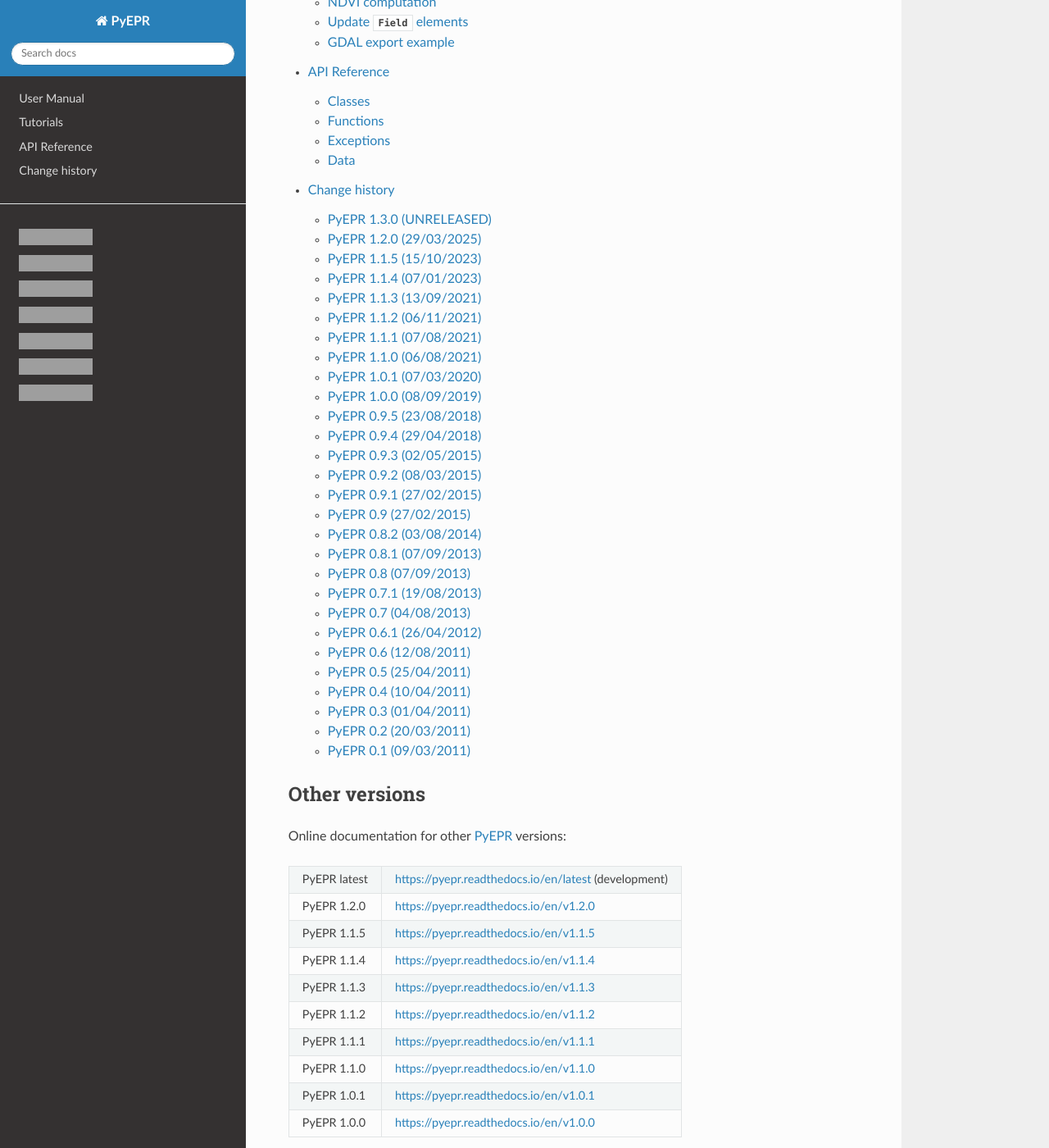
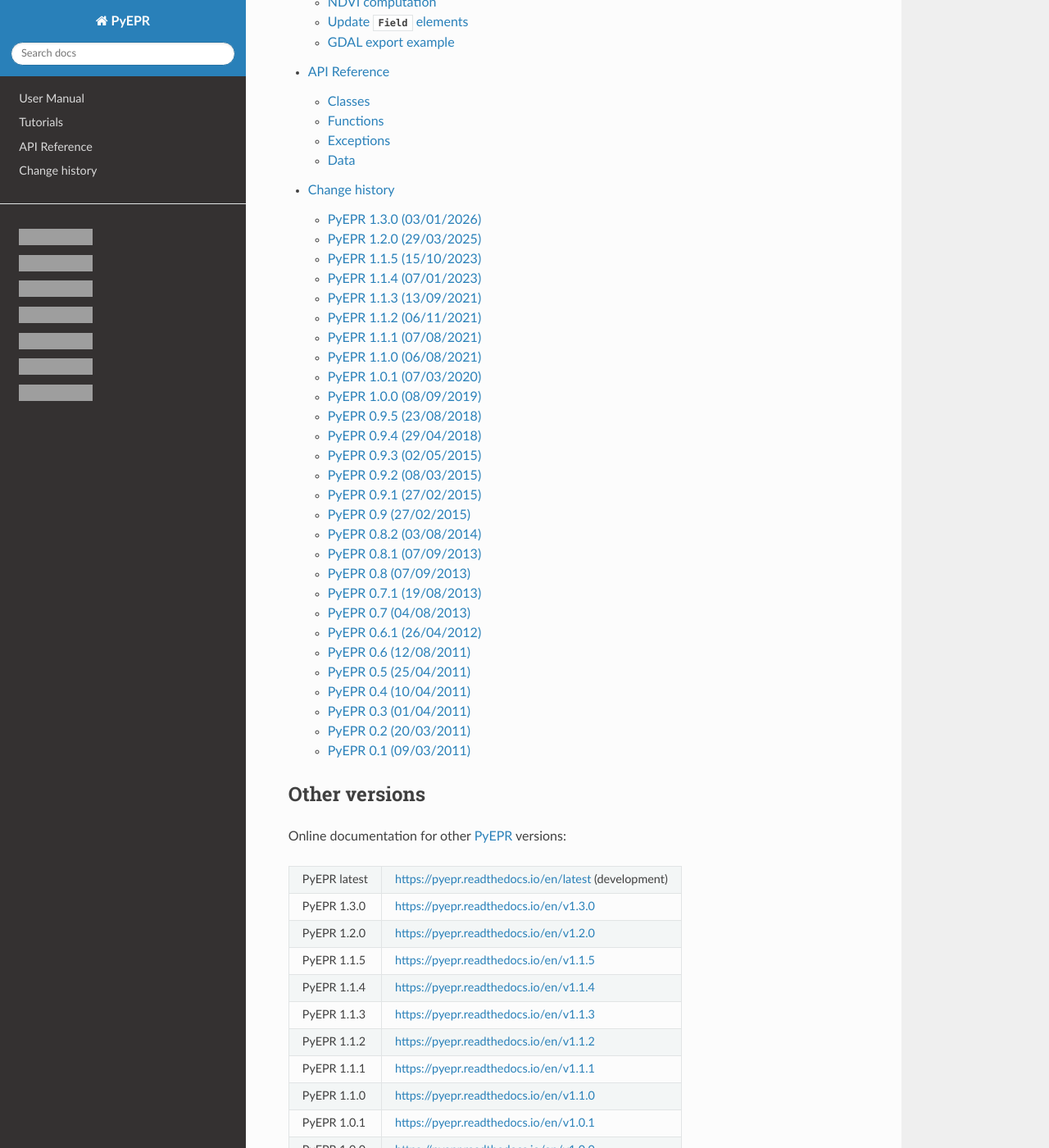
Before and after one commit to avalentino/pyepr, a Sphinx documentation site: the page built from docs/index.rst, in a window 1280 px wide and 1400 px high, scrolled down 1405 px, cut to the strip 0-1400 px from the top of the window. Shown: the whole strip at 82% size. Built offline with Sphinx 7.4.7 and the Read the Docs theme 3.1.0, drawn with Linux system fonts in a browser that asks for light colours; a script that is not in the unit is left out; grey boxes are pictures that could not be loaded.

Commit message:
Update version number to v1.3.0

```diff
--- a/docs/NEWS.rst
+++ b/docs/NEWS.rst
@@ -2,7 +2,7 @@
 ==============
 
 
-PyEPR 1.3.0 (UNRELEASED)
+PyEPR 1.3.0 (03/01/2026)
 ------------------------
 
 * Update the bundled epr-api library source code to v2.3.
--- a/docs/index.rst
+++ b/docs/index.rst
@@ -77,6 +77,7 @@
 
     ============ ======================================================
     PyEPR latest https://pyepr.readthedocs.io/en/latest (development)
+    PyEPR 1.3.0  https://pyepr.readthedocs.io/en/v1.3.0
     PyEPR 1.2.0  https://pyepr.readthedocs.io/en/v1.2.0
     PyEPR 1.1.5  https://pyepr.readthedocs.io/en/v1.1.5
     PyEPR 1.1.4  https://pyepr.readthedocs.io/en/v1.1.4
--- a/src/epr/__init__.py
+++ b/src/epr/__init__.py
@@ -81,4 +81,4 @@
     get_scaling_method_name,
 )
 
-__version__ = "1.3.0.dev0"
+__version__ = "1.3.0"
```
